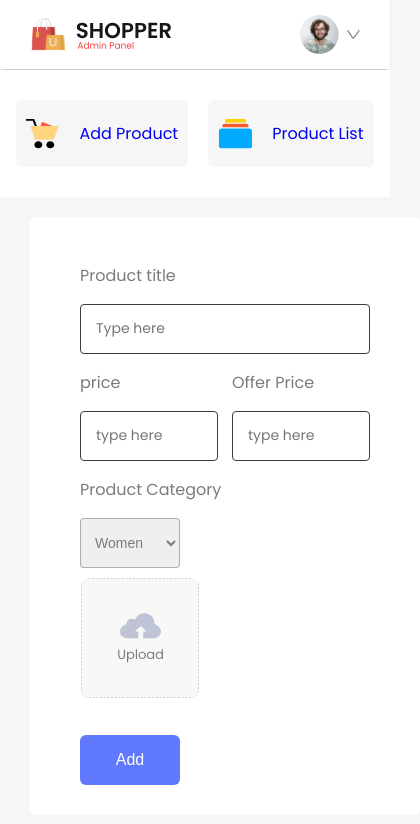
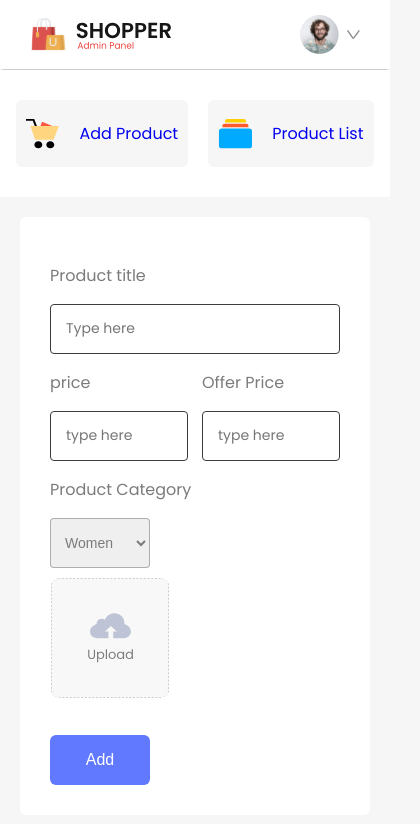
Before and after one commit to 1lelanta/E-commerce--main, a React (Vite) app in the folder admin/: page /addproduct in a window 390 px wide. Shown: the top 824 px of the page, 420 px wide, since content can reach past the window. Built offline with nearby package versions, Linux system fonts and the light colour scheme.

Commit message:
add the responsive for the add product page to make it responsible on  large and small screens

```diff
--- a/admin/src/Components/AddProduct/AddProduct.css
+++ b/admin/src/Components/AddProduct/AddProduct.css
@@ -58,5 +58,9 @@
     font-weight: 500;
 }
 @media(max-width:800px ){
-
+    .add-product{
+       width: auto;
+       padding: 30px;
+       margin: 20px;
+    }
 }
--- a/admin/src/Components/AddProduct/AddProduct.jsx
+++ b/admin/src/Components/AddProduct/AddProduct.jsx
@@ -1,9 +1,16 @@
-import React from 'react'
+import React, { useState } from 'react'
 import './AddProduct.css'
 import upload_area from '../../assets/upload_area.svg'
 
 
 const AddProduct = () => {
+
+    const [image, setImage] = useState(false);
+
+    const imageHandler =(e)=>{
+        setImage(e.target.files[0])
+    }
+
   return (
     <div className='add-product'>
         <div className="addproduct-itemfield">
@@ -34,7 +41,7 @@ const AddProduct = () => {
             </div>
             <div className="addproduct-itemfield">
                 <label htmlFor="file-input">
-                    <img src={upload_area}  className = 'addproduct-thumnail-img' alt="" />
+                    <img onChange={imageHandler} src={image?URL.createObjectURL(image):upload_area}  className = 'addproduct-thumnail-img' alt="" />
                 </label>
                 <input type="file" name='image' id='file-input' hidden />
             </div>
```
